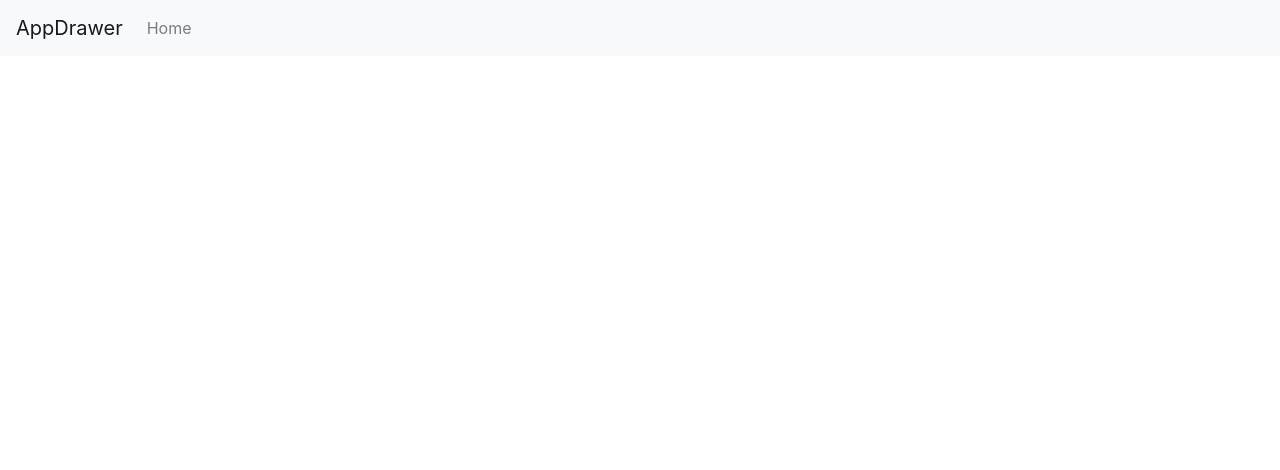
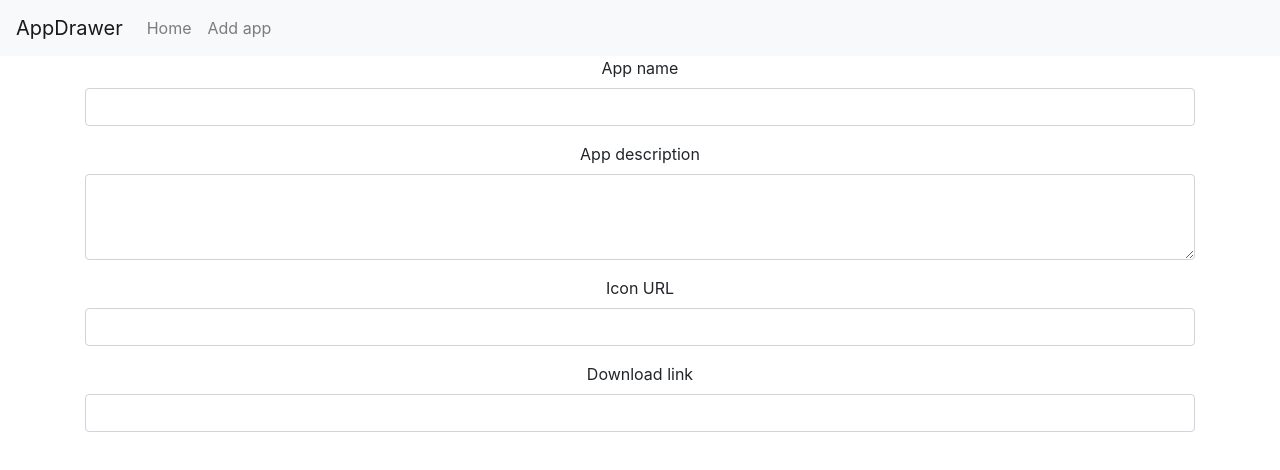
Before and after one commit to JoshuaLeeGMIT/app-drawer, a React (Create React App) app: page /create-app in a window 1280 px wide. Shown: the top 470 px of the page. Built offline with nearby package versions, Linux system fonts and the light colour scheme.

Commit message:
createApp: A new component to create apps

```diff
--- a/src/App.js
+++ b/src/App.js
@@ -3,6 +3,7 @@ import Navbar from 'react-bootstrap/Navbar';
 import React from 'react';
 
 import {BrowserRouter, Switch, Route} from 'react-router-dom';
+import {CreateApp} from './components/createApp';
 import {Home} from './components/home';
 
 import './App.css';
@@ -17,10 +18,12 @@ class App extends React.Component {
             <Navbar.Brand>AppDrawer</Navbar.Brand>
             <Nav className="mr-auto">
               <Nav.Link href="/">Home</Nav.Link>
+              <Nav.Link href="/create-app">Add app</Nav.Link>
             </Nav>
           </Navbar>
           <Switch>
             <Route exact path="/" component={Home}></Route>
+            <Route exact path="/create-app" component={CreateApp}></Route>
           </Switch>
         </div>
       </BrowserRouter>
--- /dev/null
+++ b/src/components/createApp.js
@@ -0,0 +1,75 @@
+import Container from 'react-bootstrap/Container';
+import Form from 'react-bootstrap/Form';
+import React from 'react';
+
+import '../App.css';
+import 'bootstrap/dist/css/bootstrap.min.css';
+export class CreateApp extends React.Component {
+
+  constructor() {
+    super();
+
+    this.onChangeName = this.onChangeName.bind(this);
+    this.onChangeDescr = this.onChangeDescr.bind(this);
+    this.onChangeIcon = this.onChangeIcon.bind(this);
+    this.onChangeURL = this.onChangeURL.bind(this);
+
+    this.state = {
+      name: "",
+      descr: "",
+      icon: "",
+      url: ""
+    };
+  }
+
+  onChangeName(e) {
+    this.setState({
+      name: e.target.value
+    });
+  }
+
+  onChangeDescr(e) {
+    this.setState({
+      descr: e.target.value
+    });
+  }
+
+  onChangeIcon(e) {
+    this.setState({
+      descr: e.target.value
+    });
+  }
+
+  onChangeURL(e) {
+    this.setState({
+      url: e.target.value
+    });
+  }
+
+  render() {
+    return (
+      <div className="App">
+        <Container>
+          <form onSubmit={this.onSubmit}>
+            <Form.Group>
+              <Form.Label>App name</Form.Label>
+              <Form.Control type="text" value={this.state.name} onChange={this.onChangeName}></Form.Control>
+            </Form.Group>
+            <Form.Group>
+              <Form.Label>App description</Form.Label>
+              <Form.Control as="textarea" rows={3} value={this.state.descr} onChange={this.onChangeDescr}></Form.Control>
+            </Form.Group>
+            <Form.Group>
+              <Form.Label>Icon URL</Form.Label>
+              <Form.Control type="text" value={this.state.icon} onChange={this.onChangeIcon}></Form.Control>
+            </Form.Group>
+            <Form.Group>
+              <Form.Label>Download link</Form.Label>
+              <Form.Control type="text" value={this.state.url} onChange={this.onChangeURL}></Form.Control>
+            </Form.Group>
+          </form>
+        </Container>
+      </div>
+    );
+  }
+}
```
